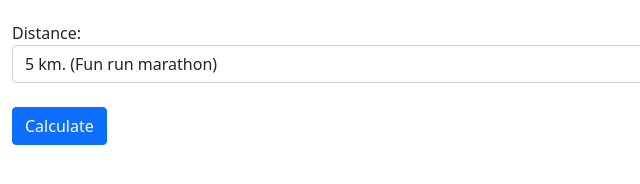
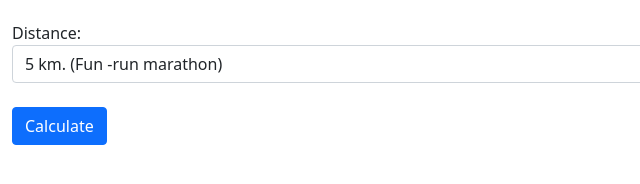
Before and after one commit to FirstPasit/ex5a, a plain HTML site: page index.html in a window 1280 px wide. Shown: the part 308-492 px from the top of the page, 0-640 px from the left. Drawn offline with nearby package versions, Linux system fonts and the light colour scheme.

Commit message:
Update index.html by adding - in the description

```diff
--- a/index.html
+++ b/index.html
@@ -22,10 +22,10 @@
 			<label for="tem">Distance:</label>
 			<select class="form-select" aria-label="Default select example" id="dist">
 <<<<<<< HEAD
-			  <option value="5">5 km. (Fun run marathon)</option>
-			  <option value="10">10 km. (mini marathon)</option>
-			  <option value="21">21 km. (Half marathon)</option>
-			  <option value="42">42 km. (Full marathon)</option>
+			  <option value="5">5 km. (Fun -run marathon)</option>
+			  <option value="10">10 km. (mini -marathon)</option>
+			  <option value="21">21 km. (Half -marathon)</option>
+			  <option value="42">42 km. (Full -marathon)</option>
 =======
 			  <option value="5">5 km. (Fun run)</option>
 			  <option value="10">10 km. (mini)</option>
```
